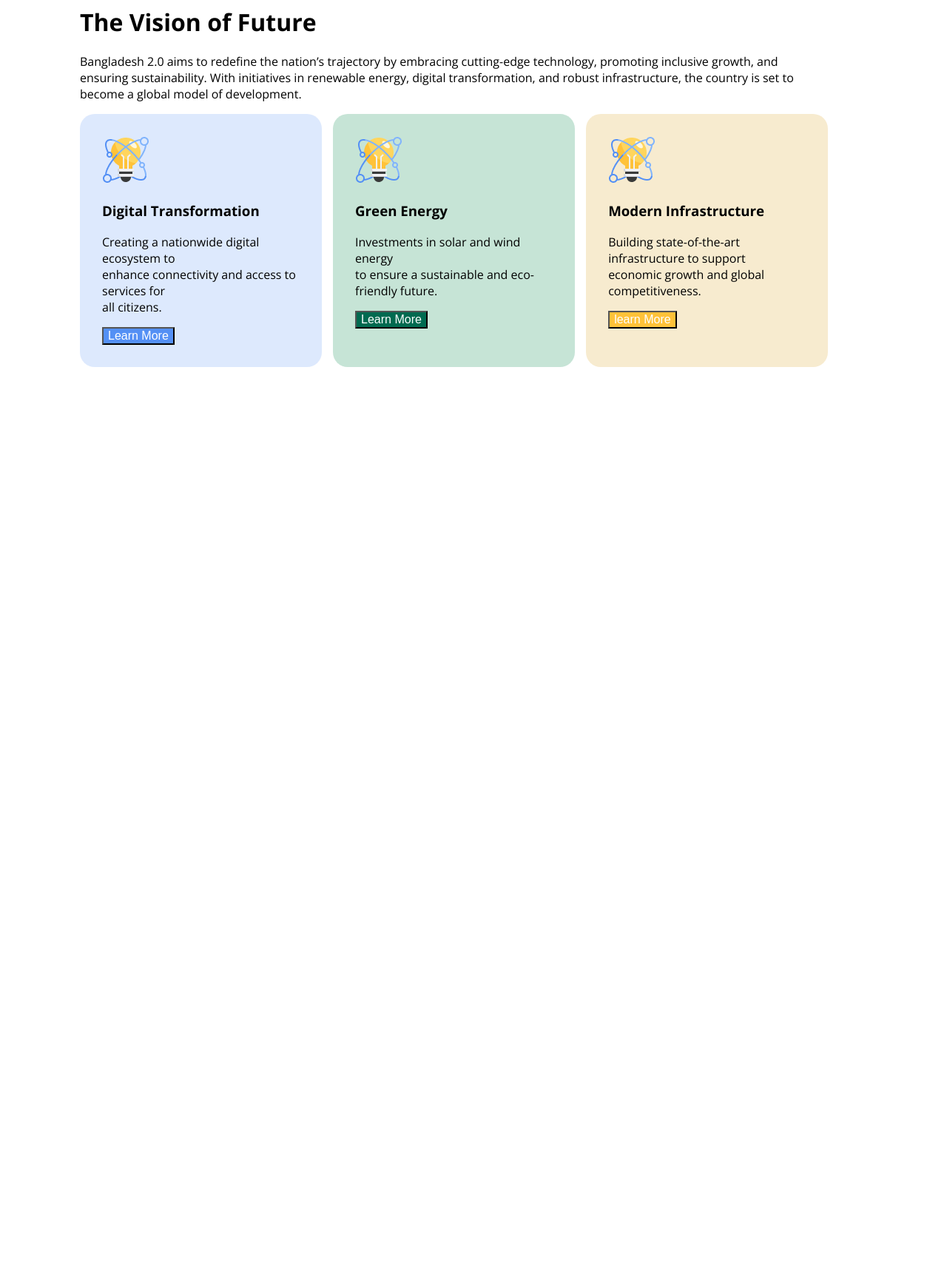
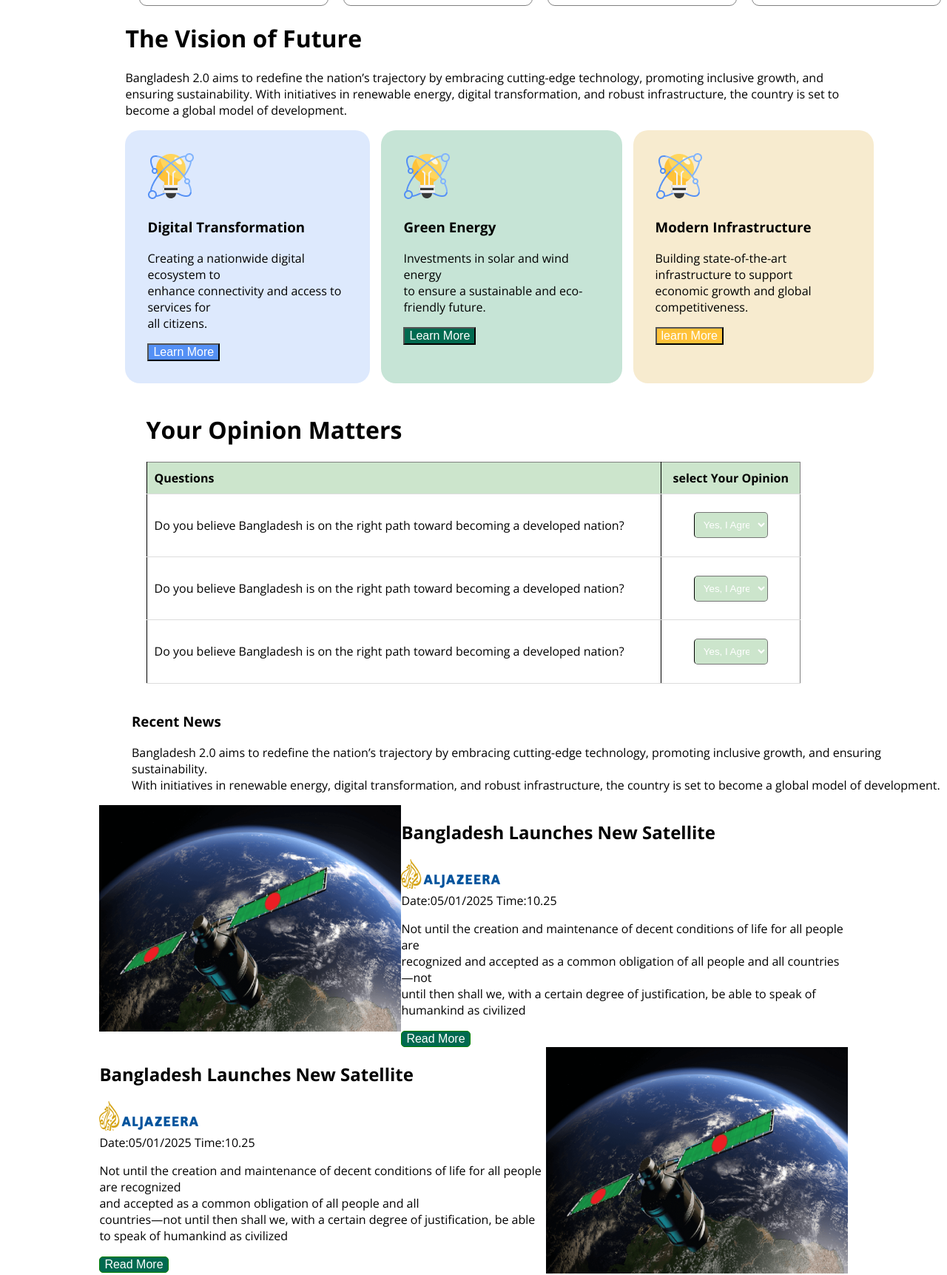
Before and after one commit to sakibnasib/Bangladesh-2.0, a plain HTML site: page index.html in a window 1280 px wide. Shown: the part 947-2670 px from the top of the page at 74% size. Before the commit the page ends 1451 px from the top, so only its background shows below. Drawn offline with nearby package versions, Linux system fonts and the light colour scheme.

Commit message:
added more

```diff
--- a/index.html
+++ b/index.html
@@ -78,6 +78,85 @@
     </div>
    </div>
      </div>
+     <div class="container">
+        <h1>Your Opinion Matters</h1>
+        <table class="table-cotanier">
+            <thead>
+                <tr>
+                    <th class="left">Questions</th>
+                    <th class="right">select Your Opinion</th>
+                </tr>
+                <tbody>
+                    <tr>
+                  <td class="do">Do you believe Bangladesh is on the right path toward becoming a developed nation?</td>
+                  <td class="border">
+                    <select>
+                        <option class="yes">Yes, I Agree</option>
+                    </select>
+                  </td>
+                    </tr>
+                    <tr>
+                        <td class="do">Do you believe Bangladesh is on the right path toward becoming a developed nation?</td>
+                        <td  class="border"  class="border">
+                        <select>
+                            <option class="yes">Yes, I Agree</option>
+                        </select>
+                        </td>
+                    </tr>
+                    <tr>
+                        <td class="do">Do you believe Bangladesh is on the right path toward becoming a developed nation?</td>
+                        <td class="border">
+                        <select>
+                            <option class="yes">Yes, I Agree</option>
+                        </select>
+                        </td>
+                    </tr>
+                </tbody>
+            </thead>
+        </table>
+     </div>
+     <div class="recent-news">
+        <div class="recent-title">
+            <h3>Recent News</h3>
+            <p>Bangladesh 2.0 aims to redefine the nation’s trajectory by embracing cutting-edge technology, promoting inclusive growth, and  ensuring sustainability. <br> With  initiatives in renewable energy, digital transformation, and robust  infrastructure, the country is set to become a global model of development.</p>
+        </div>
+        <div class="recent-box-1">
+            <div class="bos-left">
+                <img src="./assets/satelite.png" alt="">
+            </div>
+            <div class="box-right">
+                <h2>Bangladesh Launches New Satellite</h2>
+                <img src="./assets/al-jazeera.png" alt=""><br>
+                <date> Date:05/01/2025</date>  <time> Time:10.25</time>
+                <p>Not until the creation and maintenance of decent conditions of life for all people are <br> recognized and accepted as a common obligation of all people and all countries—not <br> until then shall we, with a certain degree of justification, be able to speak of humankind as civilized</p>
+                    <a href=""> <button class="btn-read">Read More</button></a>
+            </div>
+            </div>
+        </div>
+        <div class="recent-box-2">
+            <div class="box-left">
+                <h2>Bangladesh Launches New Satellite</h2>
+                <img src="./assets/al-jazeera.png" alt=""><br>
+                <date> Date:05/01/2025</date>  <time> Time:10.25</time>
+                <p>Not until the creation and maintenance of decent conditions of life for all people are recognized  <br>and accepted as a common obligation of all people and all <br> countries—not until then shall we, with a certain degree of justification, be able to speak of humankind as civilized</p>
+                    <a href=""> <button class="btn-read">Read More</button></a>
+            </div>
+            <div class="box-right">
+                <img src="./assets/satelite.png" alt="">
+            </div>
+        </div>
+        <div class="recent-box-3">
+            <div class="box-left">
+                <img src="./assets/satelite.png" alt="">
+            </div>
+            <div class="box-right">
+                <h2>Bangladesh Launches New Satellite</h2>
+                <img src="./assets/al-jazeera.png" alt=""><br>
+                <date> Date:05/01/2025</date>  <time> Time:10.25</time>
+                <p>Not until the creation and maintenance of decent conditions of life for all people are <br> recognized and accepted as a common obligation of all people and all countries—not <br> until then shall we, with a certain degree of justification, be able to speak of humankind as civilized</p>
+                    <a  href=""> <button class="btn-read">Read More</button></a>
+            </div>
+        </div>
 
 </main>
 
--- a/style/style.css
+++ b/style/style.css
@@ -11,6 +11,7 @@
     height: 70vh;
     background-color:rgba(198, 228, 214, 1);
     position:center;
+    margin: 0 auto;
 
   }
   .banner-box{
@@ -35,20 +36,24 @@
     font-size: medium;
   }
   /* pillars style */
+  .pilars{
+    margin: 0 auto;
+  }
   .pillars-container{
     display:flex ;
     justify-content:;
-    gap: 15px;
-    padding-left: 85px;
+    gap: 20px;
+    padding-left: 180px;
+
   }
   .box{
-    width:240px ;
+    width:250px ;
     padding:20px;
     border: 0.3px solid gray;
     border-radius: 10px;
   }
 .pillars-text{
-    padding-left: 85px;
+    padding-left: 170px;
 }
 
   /* vision style */
@@ -57,16 +62,18 @@
     height: 477;
     padding-left: 100px;
     padding-right: 30px;
+    margin: 0 auto;
   }
   .vision-container{
     display: flex;
     justify-content: space-between;
     gap: 15px;
 
+
   }
   .vision-box-1{
     background-color:rgba(84, 144, 245, 0.2) ;
-    width:440px ;
+    width:450px ;
     padding: 30px;
     border-radius:20px ;
   }
@@ -90,3 +97,82 @@
     background-color:rgba(255, 194, 57, 1) ;
     color: white;
   }
+  /* survey style */
+  .container{
+    width: 70%;
+    margin: auto;
+    background-color: #ffffff;
+    padding: 20px;
+    border-radius: 10px;
+    box-shadow: 0 0 10px rgba(0,0,0,0,1);
+  }
+  .table-cotanier{
+    margin-top: 20px;
+  }
+  table{
+    width: 100%;
+    height:300px;
+    border-collapse: collapse;
+    border: 1px solid gray;
+  }
+  th,td{
+    padding: 10px;
+    border-bottom: 1px solid #ddd;
+    border-left: 1px solid black;
+  }
+  th{
+    background-color: #cce5cc;
+    font-weight: bold;
+  }
+  .border{
+    text-align: center;
+  }
+  select{
+    border-left: 1px solid black;
+    width: 100px;
+    padding: 8px;
+    /* border: 1px solid black; */
+    border-radius: 5px;
+    cursor: pointer;
+    background-color:#cce5cc ;
+    color: white;
+  }
+  .left{
+    text-align: left;
+  }
+  .do{
+    text-align: left;
+  }
+  .yes{
+    text-align: right;
+    background-color: rgba(9, 161, 92, 0.15);
+    color: white;
+  }
+  /* recent News */
+  .recent-box-1{
+    width: 80%;
+    display: flex;
+    justify-content: space-between;
+   margin: 0 auto;
+  }
+  .recent-box-2{
+    width: 80%;
+    display: flex;
+    justify-content: space-between;
+   margin: 0 auto;
+  }
+  .recent-box-3{
+    width: 80%;
+    display: flex;
+    justify-content: space-between;
+   margin: 0 auto;
+  }
+  .recent-title{
+    padding-left: 170px;
+  }
+  .btn-read{
+    background-color: rgba(0, 106, 80, 1);
+    color: white;
+    border: 1px solid green;
+    border-radius: 5px;
+  }
```
